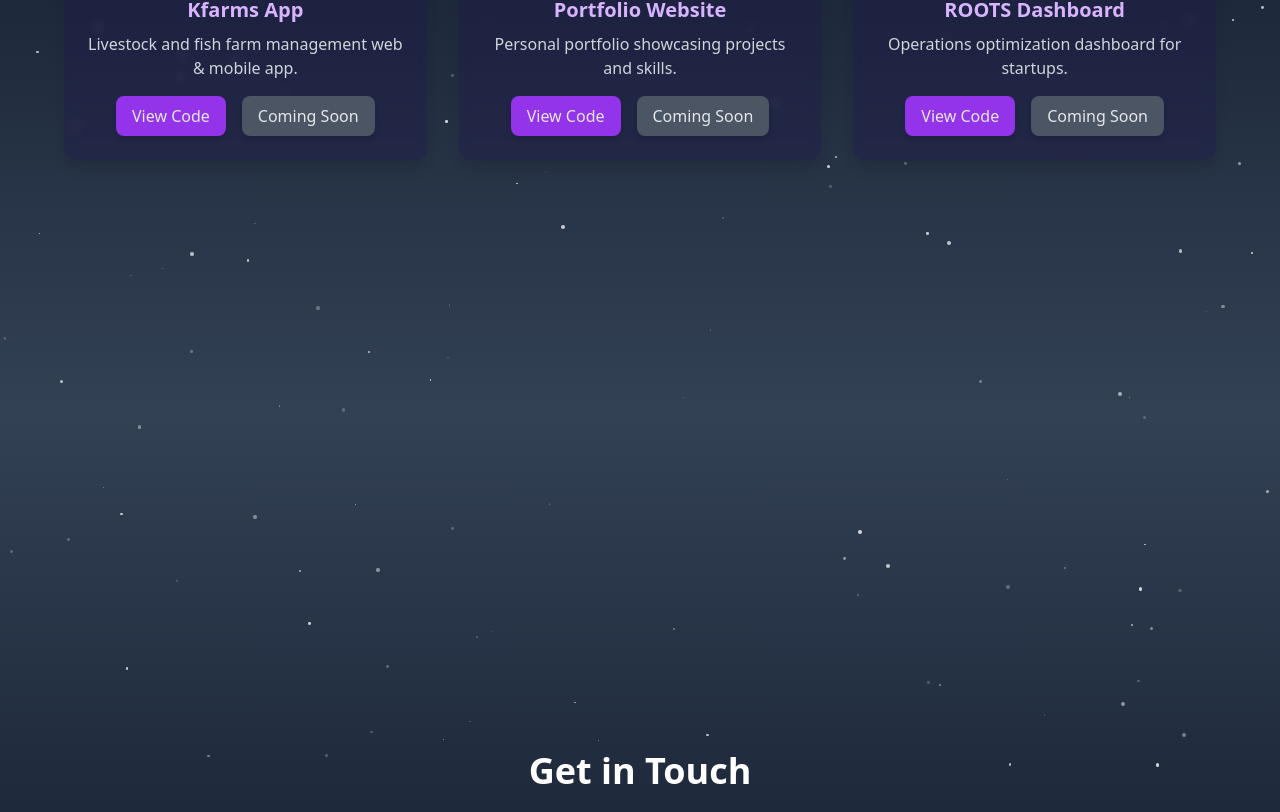
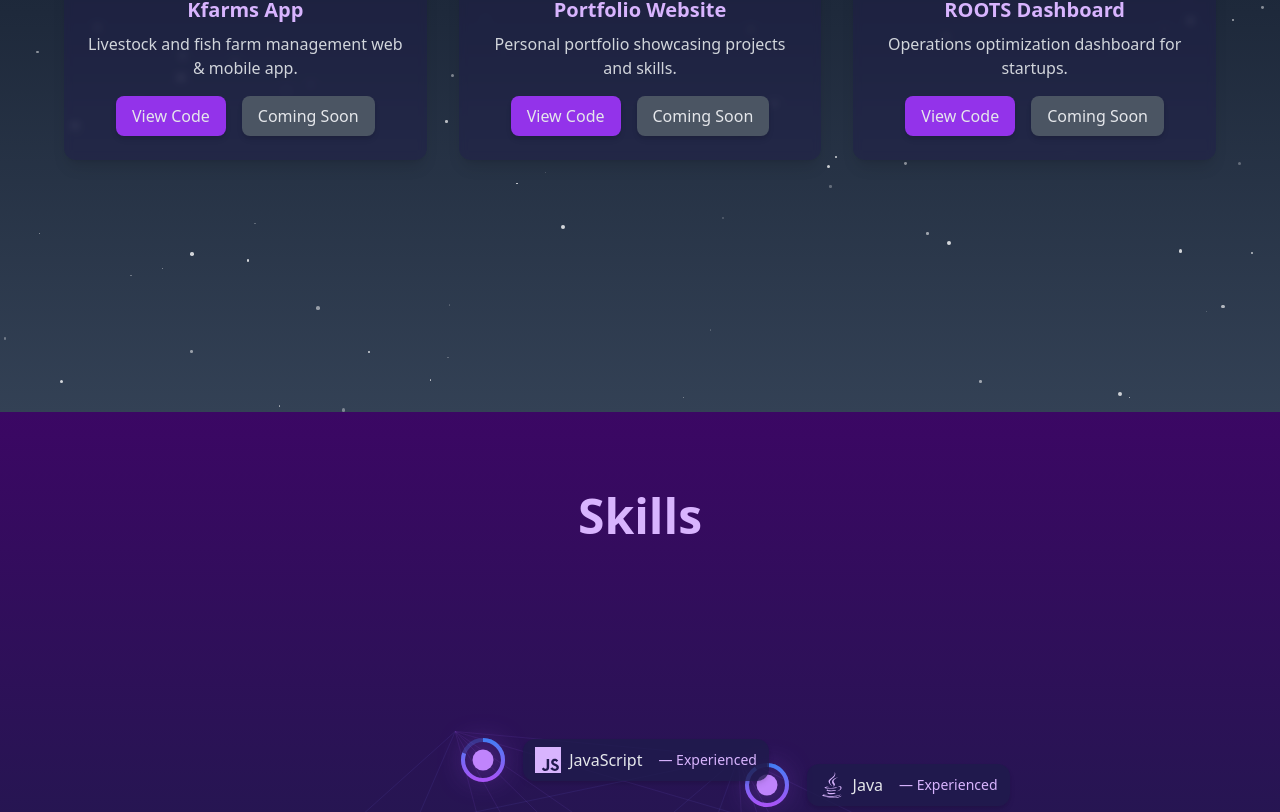
Before and after one commit to leekhato-blip/portfolio, a React (Vite) app: page / in a window 1280 px wide. Shown: the part 1988-2800 px from the top of the page. Built offline with nearby package versions, Linux system fonts and the light colour scheme.

Commit message:
skill section is slick but incomplete

```diff
--- a/package.json
+++ b/package.json
@@ -14,6 +14,7 @@
     "lucide-react": "^0.540.0",
     "react": "^19.1.1",
     "react-dom": "^19.1.1",
+    "react-icons": "^5.5.0",
     "react-tooltip": "^5.29.1"
   },
   "devDependencies": {
--- a/src/App.jsx
+++ b/src/App.jsx
@@ -15,7 +15,7 @@ function App() {
     <Hero />
     <About />
     <Projects />
-    {/* <Skills /> */}
+    <Skills />
     <Contact />
 
     </>
--- a/src/components/Skills.jsx
+++ b/src/components/Skills.jsx
@@ -1,70 +1,258 @@
 import { motion } from "framer-motion";
-import { Tooltip } from "react-tooltip"; // optional, or simple custom tooltip
+import {
+  SiReact,
+  SiSpringboot,
+  SiTailwindcss,
+  SiMysql,
+  SiDocker,
+  SiJavascript,
+  SiGit,
+  SiLinux,
+} from "react-icons/si";
+import { FaJava } from "react-icons/fa";
 
+// ✅ Skills with coords + levels
 const skills = [
-  { name: "Java", level: "Experienced", x: "20%", y: "30%" },
-  { name: "React", level: "Learning Now", x: "60%", y: "25%" },
-  { name: "Spring Boot", level: "Intermediate", x: "40%", y: "60%" },
-  { name: "Tailwind CSS", level: "Intermediate", x: "75%", y: "55%" },
-  { name: "REST APIs", level: "Experienced", x: "30%", y: "80%" },
-];
-
-const connections = [
-  [0, 2], // Java → Spring Boot
-  [1, 3], // React → Tailwind
-  [2, 4], // Spring Boot → REST APIs
+  {
+    name: "Java",
+    level: "Experienced",
+    percentage: 90,
+    icon: FaJava,
+    x: "58%",
+    y: "18%",
+  },
+  {
+    name: "React",
+    level: "Intermediate",
+    percentage: 65,
+    icon: SiReact,
+    x: "25%",
+    y: "28%",
+  },
+  {
+    name: "Spring Boot",
+    level: "Intermediate",
+    percentage: 70,
+    icon: SiSpringboot,
+    x: "68%",
+    y: "62%",
+  },
+  {
+    name: "Tailwind CSS",
+    level: "Intermediate",
+    percentage: 75,
+    icon: SiTailwindcss,
+    x: "70%",
+    y: "50%",
+  },
+  {
+    name: "SQL",
+    level: "Experienced",
+    percentage: 85,
+    icon: SiMysql,
+    x: "82%",
+    y: "35%",
+  },
+  {
+    name: "Docker",
+    level: "Learning Now",
+    percentage: 40,
+    icon: SiDocker,
+    x: "45%",
+    y: "70%",
+  },
+  {
+    name: "JavaScript",
+    level: "Experienced",
+    percentage: 80,
+    icon: SiJavascript,
+    x: "35%",
+    y: "15%",
+  },
+  {
+    name: "Git",
+    level: "Experienced",
+    percentage: 85,
+    icon: SiGit,
+    x: "60%",
+    y: "80%",
+  },
+  {
+    name: "Linux",
+    level: "Intermediate",
+    percentage: 70,
+    icon: SiLinux,
+    x: "20%",
+    y: "65%",
+  },
 ];
 
 const Skills = () => {
   return (
+
     <div
       id="skills"
       className="relative min-h-screen py-20 px-6
                  bg-gradient-to-b from-[#3b0764] via-[#1e1b4b] to-[#0f172a]
-                 text-gray-200"
+                 text-gray-200 overflow-hidden"
     >
-      <section className="max-w-6xl mx-auto text-center">
-        <h2 className="text-4xl font-bold mb-12 text-purple-300">Skills</h2>
 
-        <div className="relative w-full h-[600px] lg:h-[700px] mx-auto">
-          {/* Connections */}
-          <svg className="absolute w-full h-full">
-            {connections.map(([from, to], i) => (
-              <line
-                key={i}
-                x1={skills[from].x}
-                y1={skills[from].y}
-                x2={skills[to].x}
-                y2={skills[to].y}
-                stroke="rgba(168,85,247,0.5)"
-                strokeWidth="2"
-              />
-            ))}
-          </svg>
+      <motion.h2
+        initial={{ opacity: 0, y: -40 }}
+        whileInView={{ opacity: 1, y: 0 }}
+        transition={{ duration: 0.8 }}
+        className="text-5xl font-bold mb-16 text-purple-300 text-center"
+      >
+        Skills
+      </motion.h2>
 
-          {/* Skill Stars */}
-          {skills.map((skill, i) => (
+      {/* 📱 Mobile: Grid view with progress bars */}
+      <div className="block lg:hidden grid grid-cols-1 sm:grid-cols-2 gap-6">
+        {skills.map((skill, i) => {
+          const Icon = skill.icon;
+          return (
             <motion.div
               key={i}
-              className="absolute rounded-full bg-purple-400 text-gray-100
-                         flex items-center justify-center cursor-pointer shadow-md"
+              initial={{ opacity: 0, y: 20 }}
+              whileInView={{ opacity: 1, y: 0 }}
+              transition={{ duration: 0.5, delay: i * 0.1 }}
+              className="flex flex-col gap-2 bg-[#1e1b4b]/80 p-4 rounded-xl shadow-md"
+            >
+              <div className="flex items-center gap-3">
+                <Icon className="text-purple-300" size={28} />
+                <div>
+                  <p className="text-lg font-semibold text-gray-200">
+                    {skill.name}
+                  </p>
+                  <p className="text-sm text-purple-300">
+                    {skill.level} — {skill.percentage}%
+                  </p>
+                </div>
+              </div>
+              {/* Progress bar */}
+              <div className="w-full bg-gray-700/40 h-2 rounded-full overflow-hidden">
+                <motion.div
+                  initial={{ width: 0 }}
+                  whileInView={{ width: `${skill.percentage}%` }}
+                  transition={{ duration: 1, delay: i * 0.15 }}
+                  className="h-2 rounded-full bg-gradient-to-r from-purple-400 to-blue-400"
+                />
+              </div>
+            </motion.div>
+          );
+        })}
+      </div>
+
+      {/* 💻 Desktop version */}
+      <div className="hidden lg:block relative w-full h-[850px]">
+        {/* Lines connecting skills */}
+        <svg className="absolute inset-0 w-full h-full">
+          <defs>
+            <linearGradient id="lineGradient" x1="0" y1="0" x2="1" y2="1">
+              <stop offset="0%" stopColor="rgba(168,85,247,0.15)" />
+              <stop offset="100%" stopColor="rgba(59,130,246,0.15)" />
+            </linearGradient>
+          </defs>
+          {skills.map((from, i) =>
+            skills
+              .slice(i + 1)
+              .map((to, j) => (
+                <line
+                  key={`${i}-${j}`}
+                  x1={from.x}
+                  y1={from.y}
+                  x2={to.x}
+                  y2={to.y}
+                  stroke="url(#lineGradient)"
+                  strokeWidth="0.7"
+                  className="transition-colors duration-300 group-hover:stroke-purple-400/30"
+                />
+              ))
+          )}
+        </svg>
+
+        {/* Skill nodes */}
+        {skills.map((skill, i) => {
+          const Icon = skill.icon;
+          return (
+            <motion.div
+              key={i}
+              initial={{ opacity: 0, scale: 0 }}
+              whileInView={{ opacity: 1, scale: 1 }}
+              transition={{ duration: 1, delay: i * 0.2 }}
+              className="absolute flex items-center gap-3 group"
               style={{
-                width: "60px",
-                height: "60px",
+                top: skill.y,
                 left: skill.x,
-                top: skill.y,
                 transform: "translate(-50%, -50%)",
               }}
-              whileHover={{ scale: 1.2, boxShadow: "0 0 20px rgba(168,85,247,0.8)" }}
-              animate={{ opacity: [0.7, 1, 0.7] }}
-              transition={{ duration: 2, repeat: Infinity }}
-              title={`${skill.name} – ${skill.level}`}
             >
-              {skill.name}
+              {/* 🌌 Saturn Ring with Gradient Progress */}
+              <div className="relative flex items-center justify-center">
+                <svg className="w-14 h-14 -rotate-90">
+                  <circle
+                    cx="28"
+                    cy="28"
+                    r="20"
+                    stroke="url(#grad)"
+                    strokeWidth="4"
+                    fill="transparent"
+                    className="opacity-30"
+                  />
+                  <circle
+                    cx="28"
+                    cy="28"
+                    r="20"
+                    stroke="url(#grad)"
+                    strokeWidth="4"
+                    fill="transparent"
+                    strokeDasharray={2 * Math.PI * 20}
+                    strokeDashoffset={
+                      (1 - skill.percentage / 100) * 2 * Math.PI * 20
+                    }
+                    className="transition-all duration-700"
+                  />
+                  {/* Gradient Definition */}
+                  <defs>
+                    <linearGradient id="grad" x1="0%" y1="0%" x2="100%" y2="0%">
+                      <stop offset="0%" stopColor="#a855f7" />
+                      <stop offset="100%" stopColor="#3b82f6" />
+                    </linearGradient>
+                  </defs>
+                </svg>
+
+                {/* Pulsing Dot */}
+                <motion.div
+                  animate={{ scale: [1, 1.5, 1] }}
+                  transition={{ repeat: Infinity, duration: 2 }}
+                  className="w-4 h-4 rounded-full bg-purple-400 shadow-[0_0_25px_rgba(168,85,247,0.9)]
+                     absolute flex items-center justify-center"
+                >
+                  {/* % number (visible on hover) */}
+                  <span
+                    className="absolute text-sm font-bold text-white
+                           drop-shadow-[0_0_6px_rgba(0,0,0,0.8)]
+                           opacity-0 group-hover:opacity-100 transition-opacity duration-300"
+                  >
+                    {skill.percentage}%
+                  </span>
+                </motion.div>
+              </div>
+
+              {/* Logo + Name */}
+              <div className="flex items-center gap-2 bg-[#1e1b4b]/80 px-3 py-2 rounded-xl shadow-md">
+                <Icon className="text-purple-300" size={26} />
+                <span className="text-base font-medium text-gray-200">
+                  {skill.name}
+                </span>
+                <span className="ml-2 text-purple-300 text-sm">
+                  — {skill.level}
+                </span>
+              </div>
             </motion.div>
-          ))}
-        </div>
-      </section>
+          );
+        })}
+      </div>
     </div>
   );
 };
```
Also changed, not shown: 1 other file (tests, documents, lock files or other folders).
